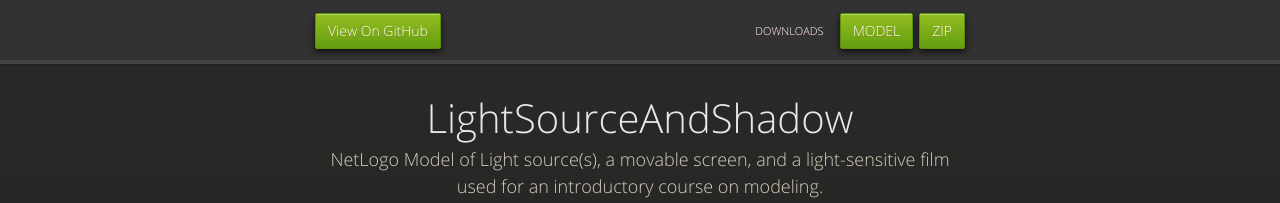
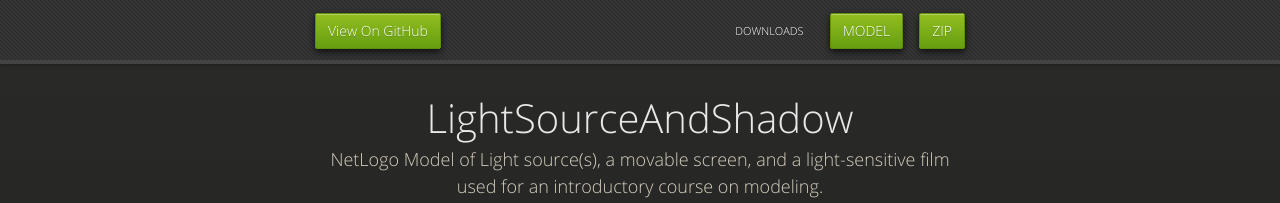
Before and after one commit to STEM-Dev/LightSourceAndShadow, a Jekyll site: the page built from index.html, in a window 1280 px wide. Shown: the top 203 px of the page. Built offline with Jekyll 4.4.1, drawn with Linux system fonts in a browser that asks for light colours; nearby versions of some CDN libraries; Markdown is read by kramdown in place of the engine named in the settings.

```diff
--- a/stylesheets/styles.css
+++ b/stylesheets/styles.css
@@ -722,7 +722,7 @@
   display: inline;
   color: white;
   line-height: 50px;
-  text-shadow: 0px 1px 0px rgba(215, 0, 0, 0.2);
+  text-shadow: 0px 1px 0px rgba(0, 0, 0, 0.2);
   font-size: 14px;
 }
 #header nav li a {
@@ -772,7 +772,7 @@
 }
 #header nav li.downloads {
   float: right;
-  margin-left: 6px;
+  margin-left: 16px;
 }
 #header nav li.title {
   float: right;
```
